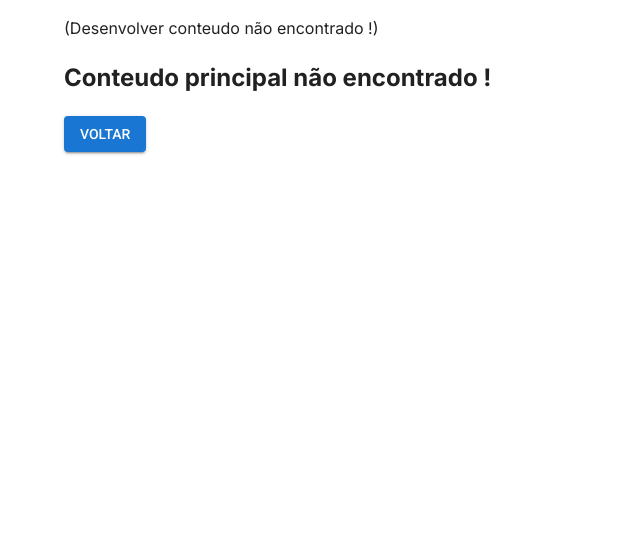
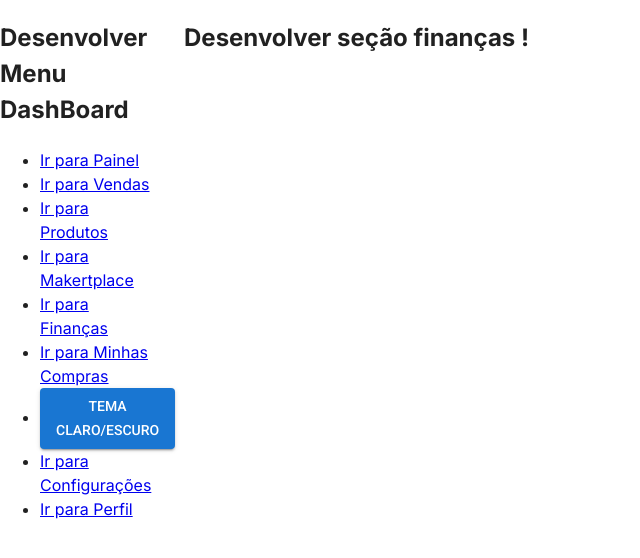
Before and after one commit to BawkFly/BawkFly-front-end, a Next.js app: page /painel/financa in a window 1280 px wide. Before the commit this address had no page. Shown: the top 558 px of the page, without its empty margins (0-640 px from the left). Built offline with nearby package versions, Linux system fonts and the light colour scheme.

Commit message:
[5]: Desenvolvido rota finanças

```diff
--- /dev/null
+++ b/src/app/painel/financa/page.tsx
@@ -0,0 +1,9 @@
+import SectionFinance from "@/components/sections/finance/finance";
+
+export default function PageFinance() {
+  return (
+    <main>
+      <SectionFinance />
+    </main>
+  );
+}
--- /dev/null
+++ b/src/components/sections/finance/finance.tsx
@@ -0,0 +1,15 @@
+import { Container } from "@mui/material";
+
+export type DataSectionFinance = {};
+
+export default function SectionFinance(data: DataSectionFinance) {
+  const {} = data;
+
+  return (
+    <section>
+      <Container>
+        <h2>Desenvolver seção finanças !</h2>
+      </Container>
+    </section>
+  );
+}
```
